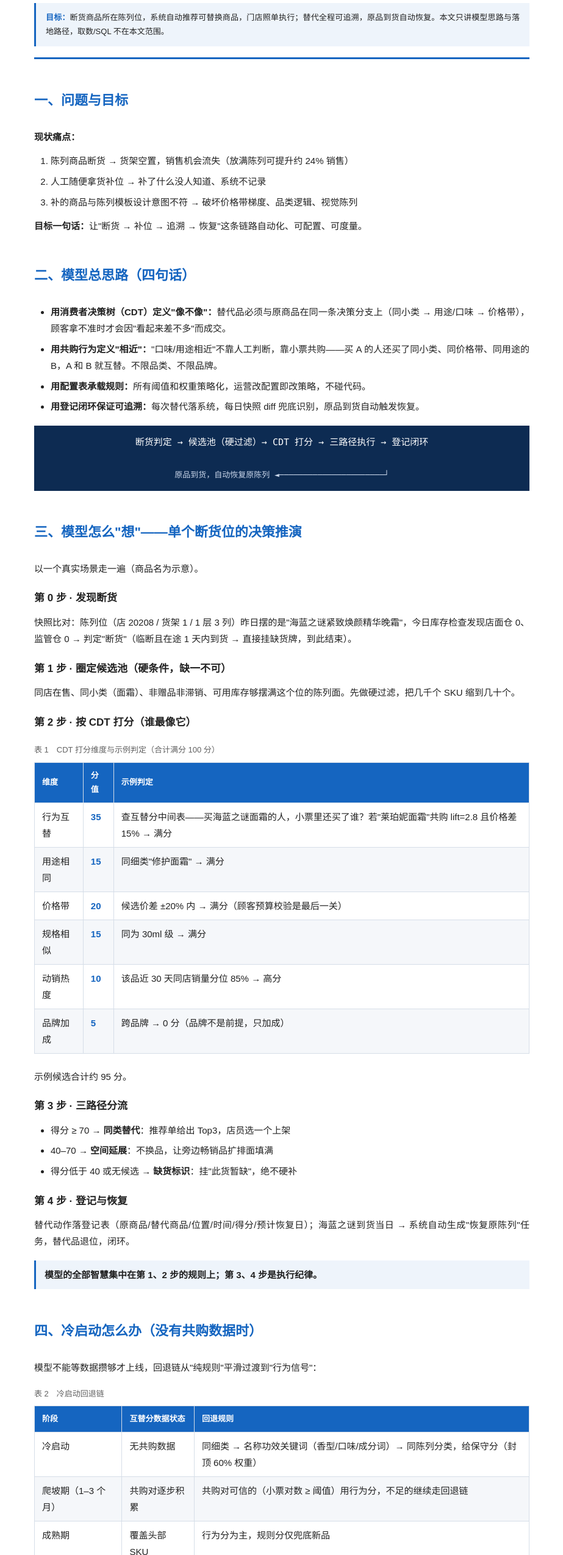
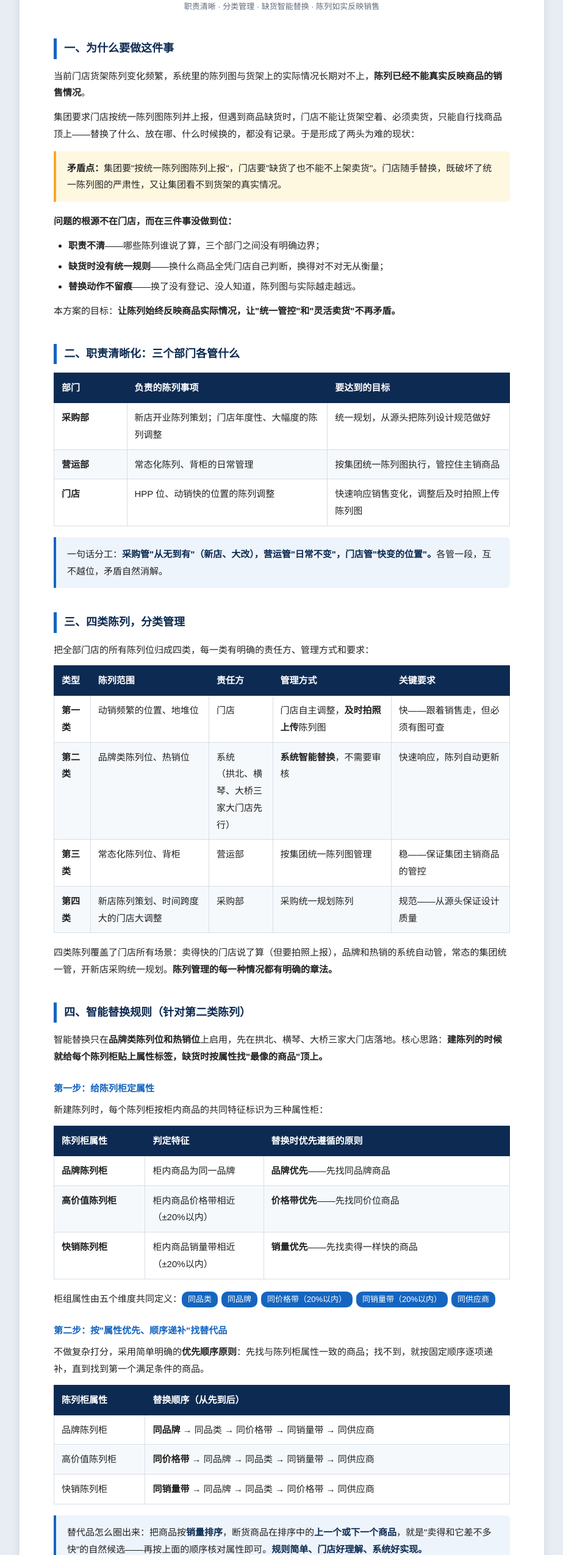
Before and after one commit to sgzxw/display-substitute-plan, a plain HTML site: page index.html in a window 1280 px wide. Shown: the part 99-2649 px from the top of the page at 61% size, without its empty margins (178-1101 px from the left). Drawn offline with Linux system fonts and the light colour scheme.

Commit message:
restructure plan: leadership version

```diff
--- a/index.html
+++ b/index.html
@@ -3,194 +3,296 @@
 <head>
 <meta charset="UTF-8">
 <meta name="viewport" content="width=device-width, initial-scale=1">
-<title>陈列断货智能替代落地实施方案</title>
+<title>门店陈列管理优化方案</title>
 <style>
 :root {
-  --fs-h1: 22px;
-  --fs-h2: 17px;
+  --fs-h1: 24px;
+  --fs-h2: 18px;
   --fs-h3: 15px;
   --fs-body: 15px;
   --fs-small: 13px;
   --ff-heading: "Microsoft YaHei", "SimHei", sans-serif;
   --ff-body: "Microsoft YaHei", "SimSun", sans-serif;
-  --ff-mono: "Consolas", "Courier New", monospace;
-  --lh-body: 1.8;
-  --fw-bold: 700;
+  --lh-body: 1.85;
   --color-primary: #1565C0;
   --color-primary-deep: #0D2B52;
   --color-text: #212121;
-  --color-muted: #616161;
+  --color-muted: #5F6B7A;
   --color-border: #D6DEE8;
   --color-bg: #F5F7FA;
   --color-callout-bg: #EEF4FB;
-  --color-warning-bg: #FFF8E1;
-  --color-warning-border: #F9A825;
-  --spacing-paragraph: 0.8em;
-  --spacing-section: 2.2em;
-  --spacing-block: 1.2em;
-  --page-width: 860px;
+  --color-warn-bg: #FFF8E1;
+  --color-warn-border: #F9A825;
 }
 * { box-sizing: border-box; }
-body { max-width: var(--page-width); margin: 0 auto; padding: 40px 24px 80px; font-family: var(--ff-body); font-size: var(--fs-body); color: var(--color-text); line-height: var(--lh-body); background: #FFFFFF; }
-.doc-header { border-bottom: 3px solid var(--color-primary); padding-bottom: 18px; margin-bottom: var(--spacing-section); }
-.doc-title { font-family: var(--ff-heading); font-size: 30px; font-weight: var(--fw-bold); color: var(--color-primary); margin: 0 0 10px 0; }
-.doc-goal { background: var(--color-callout-bg); border-left: 3px solid var(--color-primary); padding: 12px 16px; font-size: var(--fs-small); color: var(--color-text); margin: 0; }
-.doc-goal strong { color: var(--color-primary); }
-h1 { font-family: var(--ff-heading); font-size: var(--fs-h1); font-weight: var(--fw-bold); color: var(--color-primary); margin: var(--spacing-section) 0 var(--spacing-block); }
-h2 { font-family: var(--ff-heading); font-size: var(--fs-h2); font-weight: var(--fw-bold); color: var(--color-text); margin: var(--spacing-block) 0 0.6em; }
-p { margin: 0 0 var(--spacing-paragraph); text-align: justify; }
-ul.plain { margin: 0 0 var(--spacing-paragraph); padding-left: 1.8em; }
-ul.plain li { margin-bottom: 0.45em; text-align: justify; }
-ol.steps { margin: 0 0 var(--spacing-paragraph); padding-left: 1.8em; }
-ol.steps li { margin-bottom: 0.45em; text-align: justify; }
-table.flow { width: 100%; border-collapse: collapse; margin: var(--spacing-block) 0 1.6em; }
-table.flow td { background: var(--color-primary-deep); color: #FFFFFF; text-align: center; padding: 14px 12px; font-family: var(--ff-mono); font-size: var(--fs-body); }
-table.flow td.small { font-size: var(--fs-small); color: #C9D6EA; }
-table.data { width: 100%; border-collapse: collapse; margin: var(--spacing-block) 0 1.6em; }
-table.data caption { font-family: var(--ff-heading); font-size: var(--fs-small); color: var(--color-muted); caption-side: top; text-align: left; padding-bottom: 8px; }
-table.data th { background: var(--color-primary); color: #FFFFFF; font-family: var(--ff-heading); font-size: var(--fs-small); font-weight: var(--fw-bold); padding: 9px 12px; border: 1px solid var(--color-border); text-align: left; }
-table.data td { font-size: var(--fs-body); padding: 9px 12px; border: 1px solid var(--color-border); vertical-align: top; text-align: left; }
-table.data tr:nth-child(even) td { background: var(--color-bg); }
-td.score { text-align: center; font-family: var(--ff-heading); font-weight: var(--fw-bold); color: var(--color-primary); white-space: nowrap; }
-p.callout { border-left: 3px solid var(--color-primary); background: var(--color-callout-bg); padding: 10px 14px; margin: var(--spacing-block) 0; }
-p.warn { border-left: 3px solid var(--color-warning-border); background: var(--color-warning-bg); padding: 10px 14px; margin: var(--spacing-block) 0; }
-.footnote { margin-top: var(--spacing-section); font-size: var(--fs-small); color: var(--color-muted); border-top: 1px solid var(--color-border); padding-top: 14px; }
+body {
+  margin: 0;
+  background: #E8EDF3;
+  color: var(--color-text);
+  font-family: var(--ff-body);
+  font-size: var(--fs-body);
+  line-height: var(--lh-body);
+}
+.page {
+  max-width: 860px;
+  margin: 0 auto;
+  background: #FFFFFF;
+  padding: 48px 56px 60px;
+  box-shadow: 0 2px 14px rgba(13,43,82,0.10);
+}
+h1 {
+  font-family: var(--ff-heading);
+  font-size: var(--fs-h1);
+  color: var(--color-primary-deep);
+  text-align: center;
+  margin: 0 0 6px;
+}
+.doc-sub {
+  text-align: center;
+  color: var(--color-muted);
+  font-size: var(--fs-small);
+  margin-bottom: 30px;
+}
+h2 {
+  font-family: var(--ff-heading);
+  font-size: var(--fs-h2);
+  color: var(--color-primary-deep);
+  border-left: 5px solid var(--color-primary);
+  padding-left: 12px;
+  margin: 40px 0 14px;
+}
+h3 {
+  font-family: var(--ff-heading);
+  font-size: var(--fs-h3);
+  color: var(--color-primary);
+  margin: 24px 0 8px;
+}
+p { margin: 0 0 0.8em; }
+ul, ol { margin: 0 0 0.8em; padding-left: 1.6em; }
+li { margin-bottom: 0.4em; }
+table {
+  width: 100%;
+  border-collapse: collapse;
+  margin: 12px 0 18px;
+  font-size: var(--fs-body);
+}
+th {
+  background: var(--color-primary-deep);
+  color: #FFFFFF;
+  padding: 10px 12px;
+  text-align: left;
+  font-family: var(--ff-heading);
+  font-weight: 600;
+  border: 1px solid var(--color-primary-deep);
+}
+td {
+  padding: 10px 12px;
+  border: 1px solid var(--color-border);
+  vertical-align: top;
+}
+tbody tr:nth-child(even) td { background: #F6F9FC; }
+.callout {
+  background: var(--color-callout-bg);
+  border-left: 4px solid var(--color-primary);
+  padding: 14px 18px;
+  margin: 14px 0 18px;
+  border-radius: 0 6px 6px 0;
+}
+.callout strong { color: var(--color-primary-deep); }
+.warn {
+  background: var(--color-warn-bg);
+  border-left: 4px solid var(--color-warn-border);
+  padding: 14px 18px;
+  margin: 14px 0 18px;
+  border-radius: 0 6px 6px 0;
+}
+.flow {
+  display: flex;
+  flex-wrap: wrap;
+  gap: 8px;
+  align-items: stretch;
+  margin: 16px 0 20px;
+}
+.flow .step {
+  flex: 1 1 130px;
+  background: var(--color-primary-deep);
+  color: #FFFFFF;
+  text-align: center;
+  padding: 12px 10px;
+  border-radius: 6px;
+  font-family: var(--ff-heading);
+  font-size: var(--fs-small);
+  line-height: 1.6;
+  display: flex;
+  flex-direction: column;
+  justify-content: center;
+}
+.flow .step b { font-size: var(--fs-body); display: block; margin-bottom: 2px; }
+.flow .arrow {
+  align-self: center;
+  color: var(--color-primary);
+  font-weight: 700;
+  font-size: 18px;
+  flex: 0 0 auto;
+}
+.tag {
+  display: inline-block;
+  background: var(--color-primary);
+  color: #FFFFFF;
+  font-size: var(--fs-small);
+  padding: 1px 10px;
+  border-radius: 10px;
+  margin-right: 6px;
+  vertical-align: middle;
+}
+.foot-note {
+  color: var(--color-muted);
+  font-size: var(--fs-small);
+  margin-top: 30px;
+  border-top: 1px solid var(--color-border);
+  padding-top: 12px;
+}
+@media (max-width: 700px) {
+  .page { padding: 28px 20px; }
+  .flow { flex-direction: column; }
+  .flow .arrow { transform: rotate(90deg); align-self: center; }
+}
 </style>
 </head>
 <body>
+<div class="page">
 
-<header class="doc-header">
-  <p class="doc-title">陈列断货智能替代落地实施方案</p>
-  <p class="doc-goal"><strong>目标：</strong>断货商品所在陈列位，系统自动推荐可替换商品，门店照单执行；替代全程可追溯，原品到货自动恢复。本文只讲模型思路与落地路径，取数/SQL 不在本文范围。</p>
-</header>
+<h1>门店陈列管理优化方案</h1>
+<div class="doc-sub">职责清晰 · 分类管理 · 缺货智能替换 · 陈列如实反映销售</div>
 
-<h1>一、问题与目标</h1>
-<p><strong>现状痛点：</strong></p>
-<ol class="steps">
-  <li>陈列商品断货 → 货架空置，销售机会流失（放满陈列可提升约 24% 销售）</li>
-  <li>人工随便拿货补位 → 补了什么没人知道、系统不记录</li>
-  <li>补的商品与陈列模板设计意图不符 → 破坏价格带梯度、品类逻辑、视觉陈列</li>
-</ol>
-<p><strong>目标一句话：</strong>让"断货 → 补位 → 追溯 → 恢复"这条链路自动化、可配置、可度量。</p>
+<h2>一、为什么要做这件事</h2>
+<p>当前门店货架陈列变化频繁，系统里的陈列图与货架上的实际情况长期对不上，<strong>陈列已经不能真实反映商品的销售情况</strong>。</p>
+<p>集团要求门店按统一陈列图陈列并上报，但遇到商品缺货时，门店不能让货架空着、必须卖货，只能自行找商品顶上——替换了什么、放在哪、什么时候换的，都没有记录。于是形成了两头为难的现状：</p>
+<div class="warn">
+<strong>矛盾点：</strong>集团要"按统一陈列图陈列上报"，门店要"缺货了也不能不上架卖货"。门店随手替换，既破坏了统一陈列图的严肃性，又让集团看不到货架的真实情况。
+</div>
+<p><strong>问题的根源不在门店，而在三件事没做到位：</strong></p>
+<ul>
+<li><strong>职责不清</strong>——哪些陈列谁说了算，三个部门之间没有明确边界；</li>
+<li><strong>缺货时没有统一规则</strong>——换什么商品全凭门店自己判断，换得对不对无从衡量；</li>
+<li><strong>替换动作不留痕</strong>——换了没有登记、没人知道，陈列图与实际越走越远。</li>
+</ul>
+<p>本方案的目标：<strong>让陈列始终反映商品实际情况，让"统一管控"和"灵活卖货"不再矛盾。</strong></p>
 
-<h1>二、模型总思路（四句话）</h1>
-<ul class="plain">
-  <li><strong>用消费者决策树（CDT）定义"像不像"：</strong>替代品必须与原商品在同一条决策分支上（同小类 → 用途/口味 → 价格带），顾客拿不准时才会因"看起来差不多"而成交。</li>
-  <li><strong>用共购行为定义"相近"：</strong>"口味/用途相近"不靠人工判断，靠小票共购——买 A 的人还买了同小类、同价格带、同用途的 B，A 和 B 就互替。不限品类、不限品牌。</li>
-  <li><strong>用配置表承载规则：</strong>所有阈值和权重策略化，运营改配置即改策略，不碰代码。</li>
-  <li><strong>用登记闭环保证可追溯：</strong>每次替代落系统，每日快照 diff 兜底识别，原品到货自动触发恢复。</li>
-</ul>
-<table class="flow">
-  <tr><td>断货判定 → 候选池（硬过滤）→ CDT 打分 → 三路径执行 → 登记闭环</td></tr>
-  <tr><td class="small">原品到货，自动恢复原陈列 ◄──────────────────────┘</td></tr>
-</table>
-
-<h1>三、模型怎么"想"——单个断货位的决策推演</h1>
-<p>以一个真实场景走一遍（商品名为示意）。</p>
-
-<h2>第 0 步 · 发现断货</h2>
-<p>快照比对：陈列位（店 20208 / 货架 1 / 1 层 3 列）昨日摆的是"海蓝之谜紧致焕颜精华晚霜"，今日库存检查发现店面仓 0、监管仓 0 → 判定"断货"（临断且在途 1 天内到货 → 直接挂缺货牌，到此结束）。</p>
-
-<h2>第 1 步 · 圈定候选池（硬条件，缺一不可）</h2>
-<p>同店在售、同小类（面霜）、非赠品非滞销、可用库存够摆满这个位的陈列面。先做硬过滤，把几千个 SKU 缩到几十个。</p>
-
-<h2>第 2 步 · 按 CDT 打分（谁最像它）</h2>
-<table class="data">
-  <caption>表 1　CDT 打分维度与示例判定（合计满分 100 分）</caption>
-  <thead><tr><th>维度</th><th>分值</th><th>示例判定</th></tr></thead>
+<h2>二、职责清晰化：三个部门各管什么</h2>
+<table>
+<thead><tr><th style="width:16%">部门</th><th style="width:44%">负责的陈列事项</th><th>要达到的目标</th></tr></thead>
 <tbody>
-    <tr><td>行为互替</td><td class="score">35</td><td>查互替分中间表——买海蓝之谜面霜的人，小票里还买了谁？若"莱珀妮面霜"共购 lift=2.8 且价格差 15% → 满分</td></tr>
-    <tr><td>用途相同</td><td class="score">15</td><td>同细类"修护面霜" → 满分</td></tr>
-    <tr><td>价格带</td><td class="score">20</td><td>候选价差 ±20% 内 → 满分（顾客预算校验是最后一关）</td></tr>
-    <tr><td>规格相似</td><td class="score">15</td><td>同为 30ml 级 → 满分</td></tr>
-    <tr><td>动销热度</td><td class="score">10</td><td>该品近 30 天同店销量分位 85% → 高分</td></tr>
-    <tr><td>品牌加成</td><td class="score">5</td><td>跨品牌 → 0 分（品牌不是前提，只加成）</td></tr>
+<tr><td><strong>采购部</strong></td><td>新店开业陈列策划；门店年度性、大幅度的陈列调整</td><td>统一规划，从源头把陈列设计规范做好</td></tr>
+<tr><td><strong>营运部</strong></td><td>常态化陈列、背柜的日常管理</td><td>按集团统一陈列图执行，管控住主销商品</td></tr>
+<tr><td><strong>门店</strong></td><td>HPP 位、动销快的位置的陈列调整</td><td>快速响应销售变化，调整后及时拍照上传陈列图</td></tr>
 </tbody>
 </table>
-<p>示例候选合计约 95 分。</p>
+<div class="callout">
+一句话分工：<strong>采购管"从无到有"（新店、大改），营运管"日常不变"，门店管"快变的位置"。</strong>各管一段，互不越位，矛盾自然消解。
+</div>
 
-<h2>第 3 步 · 三路径分流</h2>
-<ul class="plain">
-  <li>得分 ≥ 70 → <strong>同类替代</strong>：推荐单给出 Top3，店员选一个上架</li>
-  <li>40–70 → <strong>空间延展</strong>：不换品，让旁边畅销品扩排面填满</li>
-  <li>得分低于 40 或无候选 → <strong>缺货标识</strong>：挂"此货暂缺"，绝不硬补</li>
+<h2>三、四类陈列，分类管理</h2>
+<p>把全部门店的所有陈列位归成四类，每一类有明确的责任方、管理方式和要求：</p>
+<table>
+<thead><tr><th style="width:8%">类型</th><th style="width:26%">陈列范围</th><th style="width:14%">责任方</th><th style="width:26%">管理方式</th><th>关键要求</th></tr></thead>
+<tbody>
+<tr>
+<td><strong>第一类</strong></td>
+<td>动销频繁的位置、地堆位</td>
+<td>门店</td>
+<td>门店自主调整，<strong>及时拍照上传</strong>陈列图</td>
+<td>快——跟着销售走，但必须有图可查</td>
+</tr>
+<tr>
+<td><strong>第二类</strong></td>
+<td>品牌类陈列位、热销位</td>
+<td>系统<br>（拱北、横琴、大桥三家大门店先行）</td>
+<td><strong>系统智能替换</strong>，不需要审核</td>
+<td>快速响应，陈列自动更新</td>
+</tr>
+<tr>
+<td><strong>第三类</strong></td>
+<td>常态化陈列位、背柜</td>
+<td>营运部</td>
+<td>按集团统一陈列图管理</td>
+<td>稳——保证集团主销商品的管控</td>
+</tr>
+<tr>
+<td><strong>第四类</strong></td>
+<td>新店陈列策划、时间跨度大的门店大调整</td>
+<td>采购部</td>
+<td>采购统一规划陈列</td>
+<td>规范——从源头保证设计质量</td>
+</tr>
+</tbody>
+</table>
+<p>四类陈列覆盖了门店所有场景：卖得快的门店说了算（但要拍照上报），品牌和热销的系统自动管，常态的集团统一管，开新店采购统一规划。<strong>陈列管理的每一种情况都有明确的章法。</strong></p>
+
+<h2>四、智能替换规则（针对第二类陈列）</h2>
+<p>智能替换只在<strong>品牌类陈列位和热销位</strong>上启用，先在拱北、横琴、大桥三家大门店落地。核心思路：<strong>建陈列的时候就给每个陈列柜贴上属性标签，缺货时按属性找"最像的商品"顶上。</strong></p>
+
+<h3>第一步：给陈列柜定属性</h3>
+<p>新建陈列时，每个陈列柜按柜内商品的共同特征标识为三种属性柜：</p>
+<table>
+<thead><tr><th style="width:20%">陈列柜属性</th><th style="width:26%">判定特征</th><th>替换时优先遵循的原则</th></tr></thead>
+<tbody>
+<tr><td><strong>品牌陈列柜</strong></td><td>柜内商品为同一品牌</td><td><strong>品牌优先</strong>——先找同品牌商品</td></tr>
+<tr><td><strong>高价值陈列柜</strong></td><td>柜内商品价格带相近（±20%以内）</td><td><strong>价格带优先</strong>——先找同价位商品</td></tr>
+<tr><td><strong>快销陈列柜</strong></td><td>柜内商品销量带相近（±20%以内）</td><td><strong>销量优先</strong>——先找卖得一样快的商品</td></tr>
+</tbody>
+</table>
+<p>柜组属性由五个维度共同定义：<span class="tag">同品类</span><span class="tag">同品牌</span><span class="tag">同价格带（20%以内）</span><span class="tag">同销量带（20%以内）</span><span class="tag">同供应商</span></p>
+
+<h3>第二步：按"属性优先、顺序递补"找替代品</h3>
+<p>不做复杂打分，采用简单明确的<strong>优先顺序原则</strong>：先找与陈列柜属性一致的商品；找不到，就按固定顺序逐项递补，直到找到第一个满足条件的商品。</p>
+<table>
+<thead><tr><th style="width:20%">陈列柜属性</th><th>替换顺序（从先到后）</th></tr></thead>
+<tbody>
+<tr><td>品牌陈列柜</td><td><strong>同品牌</strong> → 同品类 → 同价格带 → 同销量带 → 同供应商</td></tr>
+<tr><td>高价值陈列柜</td><td><strong>同价格带</strong> → 同品牌 → 同品类 → 同销量带 → 同供应商</td></tr>
+<tr><td>快销陈列柜</td><td><strong>同销量带</strong> → 同品牌 → 同品类 → 同价格带 → 同供应商</td></tr>
+</tbody>
+</table>
+<div class="callout">
+替代品怎么圈出来：把商品按<strong>销量排序</strong>，断货商品在排序中的<strong>上一个或下一个商品</strong>，就是"卖得和它差不多快"的自然候选——再按上面的顺序核对属性即可。<strong>规则简单、门店好理解、系统好实现。</strong>
+</div>
+
+<h2>五、替换怎么通知、怎么执行</h2>
+<p>整个流程<strong>免审核、全程留痕</strong>，门店一个动作完成，管理层只需知会：</p>
+<div class="flow">
+<div class="step"><b>库存为 0</b>门店监管仓或大仓库存归零</div>
+<div class="arrow">→</div>
+<div class="step"><b>PAD 消息</b>系统自动推送提醒到门店 PAD</div>
+<div class="arrow">→</div>
+<div class="step"><b>一键替换</b>门店按系统给出的替代商品一键上架</div>
+<div class="arrow">→</div>
+<div class="step"><b>OA 通知</b>替换结果自动推送采购部、营运部</div>
+<div class="arrow">→</div>
+<div class="step"><b>查看即可</b>不做审核；有问题线下沟通调整</div>
+</div>
+<ul>
+<li><strong>推送时机</strong>：门店监管仓或大仓库存为 0 时，系统自动推送 PAD 消息提醒门店；</li>
+<li><strong>执行方式</strong>：门店在 PAD 上一键替换，系统按第四节规则给出替代商品；</li>
+<li><strong>知会机制</strong>：替换完成后通过 OA 消息推送采购部和营运部，<strong>查看即可、不做审核</strong>，保证响应速度；</li>
+<li><strong>纠偏渠道</strong>：如果替换不合适，营运部线下与门店沟通调整陈列，不在线上设卡。</li>
 </ul>
 
-<h2>第 4 步 · 登记与恢复</h2>
-<p>替代动作落登记表（原商品/替代商品/位置/时间/得分/预计恢复日）；海蓝之谜到货当日 → 系统自动生成"恢复原陈列"任务，替代品退位，闭环。</p>
-<p class="callout"><strong>模型的全部智慧集中在第 1、2 步的规则上；第 3、4 步是执行纪律。</strong></p>
-
-<h1>四、冷启动怎么办（没有共购数据时）</h1>
-<p>模型不能等数据攒够才上线，回退链从"纯规则"平滑过渡到"行为信号"：</p>
-<table class="data">
-  <caption>表 2　冷启动回退链</caption>
-  <thead><tr><th>阶段</th><th>互替分数据状态</th><th>回退规则</th></tr></thead>
+<h2>六、这套方案带来什么</h2>
+<table>
+<thead><tr><th style="width:28%">解决的现状问题</th><th>方案带来的改变</th></tr></thead>
 <tbody>
-    <tr><td>冷启动</td><td>无共购数据</td><td>同细类 → 名称功效关键词（香型/口味/成分词）→ 同陈列分类，给保守分（封顶 60% 权重）</td></tr>
-    <tr><td>爬坡期（1–3 个月）</td><td>共购对逐步积累</td><td>共购对可信的（小票对数 ≥ 阈值）用行为分，不足的继续走回退链</td></tr>
-    <tr><td>成熟期</td><td>覆盖头部 SKU</td><td>行为分为主，规则分仅兜底新品</td></tr>
-  </tbody>
-</table>
-<p>新品上架天然无共购 → 用类目默认分 + 上架后 2 周快速回填。</p>
-
-<h1>五、落地路线图（四个阶段，每阶段有验收标准）</h1>
-<table class="data">
-  <caption>表 3　四阶段落地路线图</caption>
-  <thead><tr><th>阶段</th><th>周期</th><th>内容</th><th>产出</th><th>验收标准</th></tr></thead>
-  <tbody>
-    <tr><td>阶段 1 · 规则引擎</td><td>1–2 周</td><td>只上硬过滤 + 静态打分（小类/用途/规格/价格带/动销），不依赖共购</td><td>每日《替代推荐单》推门店</td><td>断货位清单准确率 ≥ 95%；推荐单门店采纳率 ≥ 60%</td></tr>
-    <tr><td>阶段 2 · 行为信号叠加</td><td>2–4 周</td><td>跑批计算互替分中间表，叠加到打分权重</td><td>互替分覆盖头部 80% 动销 SKU</td><td>共购对覆盖率、推荐单采纳率对比阶段 1 有提升</td></tr>
-    <tr><td>阶段 3 · 灰度验证</td><td>4 周</td><td>选 2–3 家门店灰度，对照组门店维持人工操作；对比指标见第八节</td><td>灰度验证报告</td><td>灰度门店核心指标显著优于对照 → 放开</td></tr>
-    <tr><td>阶段 4 · 全量 + 策略运营</td><td>持续</td><td>策略配置表交给商品部/运营，按大类、季节、档期调权重；建立月度复盘机制</td><td>全量运行 + 月度复盘机制</td><td>—</td></tr>
+<tr><td>陈列与实际对不上，看不出商品销售情况</td><td>缺货替换有规则、有记录，换的是什么、什么时候换的一清二楚，<strong>陈列始终反映真实销售</strong></td></tr>
+<tr><td>集团统一陈列图与门店卖货需求冲突</td><td>四类陈列各有章法：<strong>该统一的统一管，该灵活的放开管</strong>，矛盾不再出现</td></tr>
+<tr><td>三个部门职责交叉、说不清谁的责任</td><td>采购管源头、营运管常态、门店管快变，<strong>职责边界清晰</strong></td></tr>
+<tr><td>大门店热销位缺货后长时间空置</td><td>库存归零自动提醒、一键替换、免审核，<strong>当天完成补位，不空货架、不丢单</strong></td></tr>
 </tbody>
 </table>
 
-<h1>六、组织分工与推荐单流转</h1>
-<table class="data">
-  <caption>表 4　组织分工</caption>
-  <thead><tr><th>角色</th><th>职责</th></tr></thead>
-  <tbody>
-    <tr><td>数据组</td><td>建断货判定、互替分、推荐单三张产表；跑批调度；指标监控</td></tr>
-    <tr><td>商品部</td><td>维护策略配置（价格带宽、权重、品牌约束）；审核"替代转正式陈列"</td></tr>
-    <tr><td>门店/店长</td><td>确认推荐单（Top3 选一）、照单上架、一键登记；收到恢复任务后执行退位</td></tr>
-    <tr><td>运营</td><td>月度复盘替代成交率/模板一致率，反哺策略调整</td></tr>
-  </tbody>
-</table>
-<p>推荐单流转：系统生成 → 企业微信/工作端推送店长 → 10 秒确认 → 执行 → 系统登记。<strong>确认是门槛不是负担</strong>：超时未确认自动降级为"空间延展建议 + 缺货牌"，避免推荐单石沉大海。</p>
+<div class="foot-note">
+实施范围说明：智能替换先在拱北、横琴、大桥三家大门店的品牌位与热销位落地，跑顺后视情况推广；第一、三、四类陈列管理方式即日可按职责执行。
+</div>
 
-<h1>七、异常场景与兜底（必须提前定规则）</h1>
-<table class="data">
-  <caption>表 5　异常场景与兜底规则</caption>
-  <thead><tr><th>异常场景</th><th>兜底规则</th></tr></thead>
-  <tbody>
-    <tr><td>替代品也断货</td><td>打分时库存硬过滤已排除；运行中新断货 → 重新触发该位推荐</td></tr>
-    <tr><td>多个断货位抢同一替代品</td><td>按"断货位销售价值"排序分配（位置销量 × 剩余库存可摆天数），弱位降级走延展</td></tr>
-    <tr><td>品牌排他（相邻竞品冲突）</td><td>品牌约束配置项支持"同货架品牌互斥清单"，命中则扣分/排除</td></tr>
-    <tr><td>长期断货（≥3 天）</td><td>替代转正式陈列，商品部审批后更新陈列模板</td></tr>
-    <tr><td>促销档期 / 模板大改期</td><td>配置表设置生效时间窗，档期内锁定替代或不允许替代</td></tr>
-    <tr><td>替代品引发客诉/价签不符</td><td>价签联动：替代上架必须同步换价签，登记表校验价签变更记录</td></tr>
-  </tbody>
-</table>
-
-<h1>八、效果度量（模型好不好，看这四个数）</h1>
-<ol class="steps">
-  <li><strong>断货位空置时长</strong>：从断货判定到补位完成的平均小时数（核心效率指标）</li>
-  <li><strong>替代成交率</strong>：替代品在位期间日均销量 / 原品近 90 天日均销量（衡量"像不像"——CDT 打分准不准的直接证据）</li>
-  <li><strong>模板一致率</strong>：货架上非模板商品的占比下降幅度（替代登记 + 快照 diff 双口径）</li>
-  <li><strong>恢复及时率</strong>：原品到货后 24h 内恢复原陈列的比例（闭环健康度）</li>
-</ol>
-<p>灰度期用对照门店做差分，全量后按月追踪趋势并反哺权重配置。</p>
-
-<h1>九、实施边界与原则</h1>
-<ul class="plain">
-  <li><strong>先纪律后智能</strong>：阶段 1 的价值一半来自"禁止乱放 + 强制登记"，规则本身不用很聪明</li>
-  <li><strong>推荐不夺权</strong>：系统只推荐 Top3，最终由店长确认；"替代转正式"必须商品部审批</li>
-  <li><strong>价格带是红线</strong>：超 ±40% 一票否决，宁可空位挂缺货牌，不让顾客觉得"货不对板"</li>
-  <li><strong>监管合规硬约束不可配置</strong>：监管合规类规则不进策略表，写死在引擎里</li>
-</ul>
-<p class="warn"><strong>本文配套：</strong>规则明细与 SQL 骨架见《陈列断货替代品规则模型_CDT版》；Word 版（前 3 点）见《陈列断货智能替代模型方案.docx》。</p>
-
-<p class="footnote">陈列断货智能替代落地实施方案 · 2026 年 11 月 · 完整版（一至九节）</p>
-
+</div>
 </body>
 </html>
```
Lines whose indentation alone changed are shown as unchanged.
